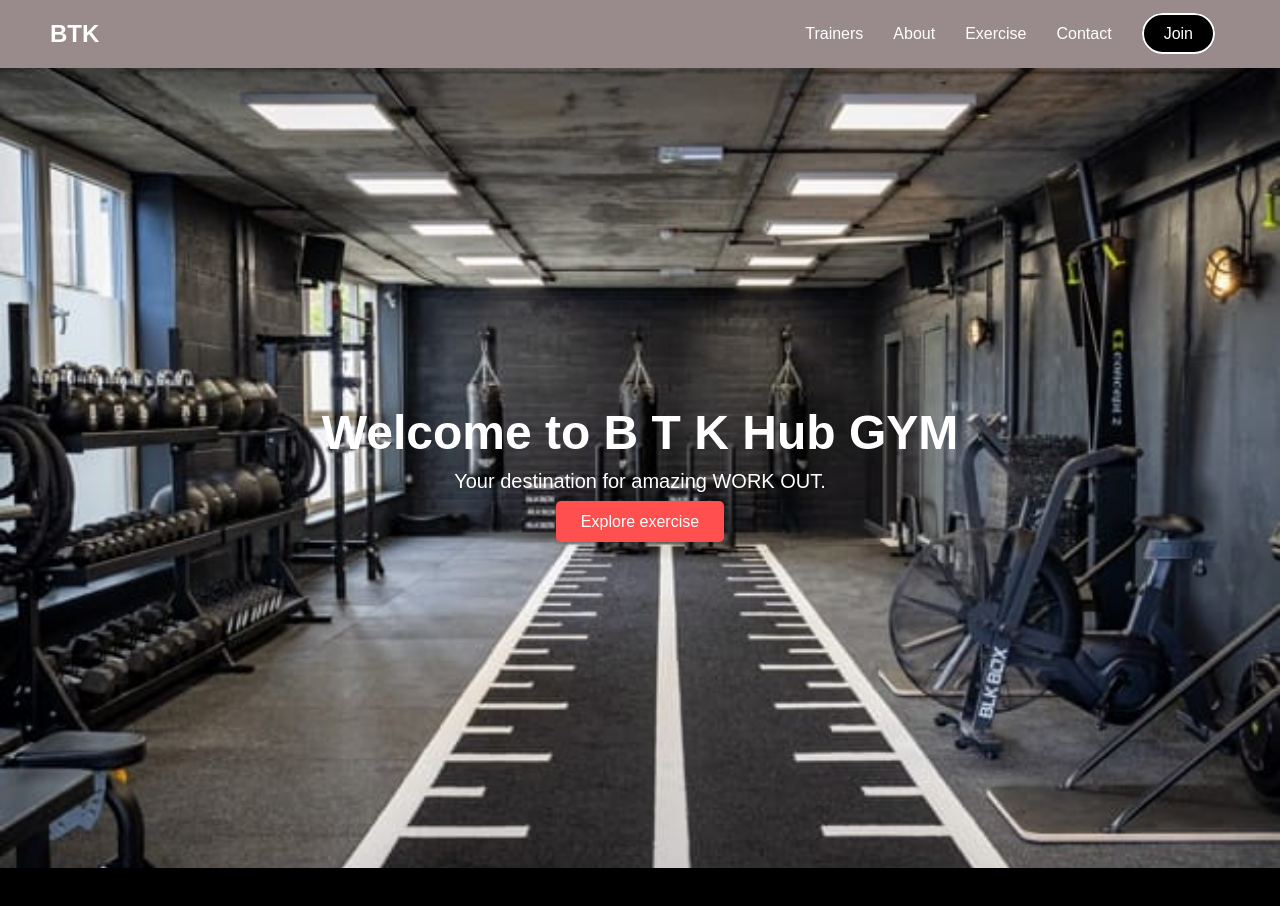
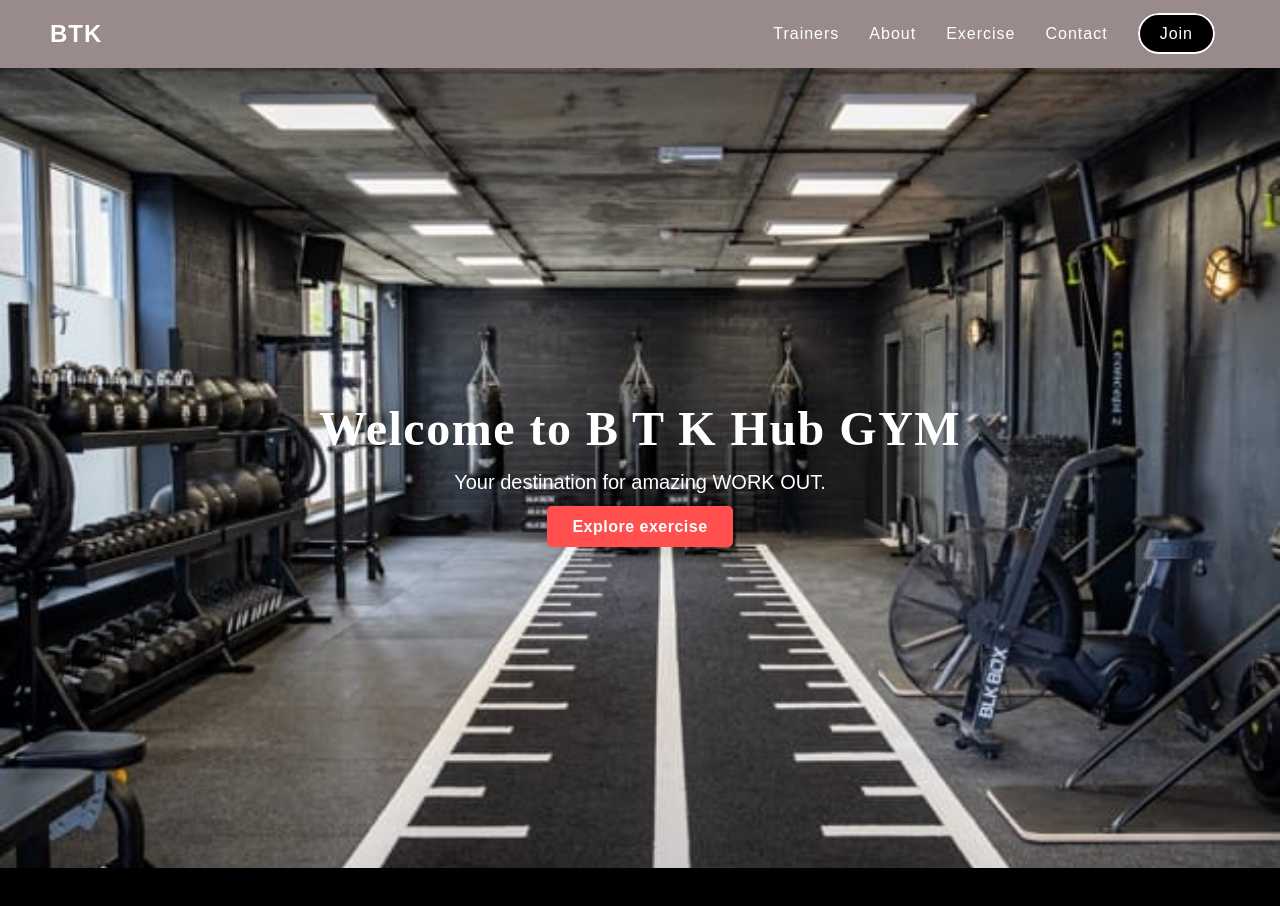
Before and after one commit to YadronPlays/BTK-UX-WEB, a plain HTML site: page index.html in a window 1280 px wide. Drawn offline with Linux system fonts and the light colour scheme.

Commit message:
changes 22/11

```diff
--- a/UX Project.css
+++ b/UX Project.css
@@ -3,11 +3,12 @@
   margin: 0;
   padding: 0;
   box-sizing: border-box;
+  font-family: 'Poppins', sans-serif;
 }
 
 /* Basic styling */
 body {
-  font-family: Arial, sans-serif;
+  font-family: 'Poppins', sans-serif;
   color: #ffffff;
   background-color: #0d0d0d;
 }
@@ -22,6 +23,9 @@ header {
   position: sticky;
   top: 0;
   z-index: 10;
+  font-family: 'Playfair Display', serif;
+  font-weight: 700;
+  letter-spacing: 1px;
 }
 
 header .logo {
@@ -42,6 +46,8 @@ header .nav-links li {
 header .nav-links a {
   color: #ffffff;
   text-decoration: none;
+  font-family: 'Poppins', sans-serif;
+  font-weight: 500;
   font-size: 16px;
 }
 
@@ -84,16 +90,25 @@ header .nav-links .join-btn a:hover {
 }
 
 .hero h1 {
+  font-family: 'Playfair Display', serif;
+  font-weight: 700;
+  letter-spacing: 1.5px;
   font-size: 48px;
   margin-bottom: 10px;
 }
 
 .hero p {
+  font-family: 'Poppins', sans-serif;
+  font-weight: 400;
+  line-height: 1.6;
   font-size: 20px;
   margin-bottom: 20px;
 }
 
 .cta-button {
+  font-family: 'Poppins', sans-serif;
+  font-weight: 600;
+  letter-spacing: 0.5px;
   padding: 12px 25px;
   background-color: #ff4f4f;
   color: #ffffff;
--- a/index.html
+++ b/index.html
@@ -13,7 +13,7 @@
   <div class="logo">BTK</div>
   <nav>
     <ul class="nav-links">
-      <li><a href="trainers.html">Trainers</a></li>
+      <li><a href="trainer.html">Trainers</a></li>
       <li><a href="about.html">About</a></li>
       <li><a href="exercise.html">Exercise</a></li>
       <li><a href="contact.html">Contact</a></li>
```
Also changed, not shown: about.html (+1 -1 lines), contact.html (+1 -1 lines), exercise.html (+1 -1 lines), join.html (+1 -1 lines), trainer.html (+1 -1 lines).
